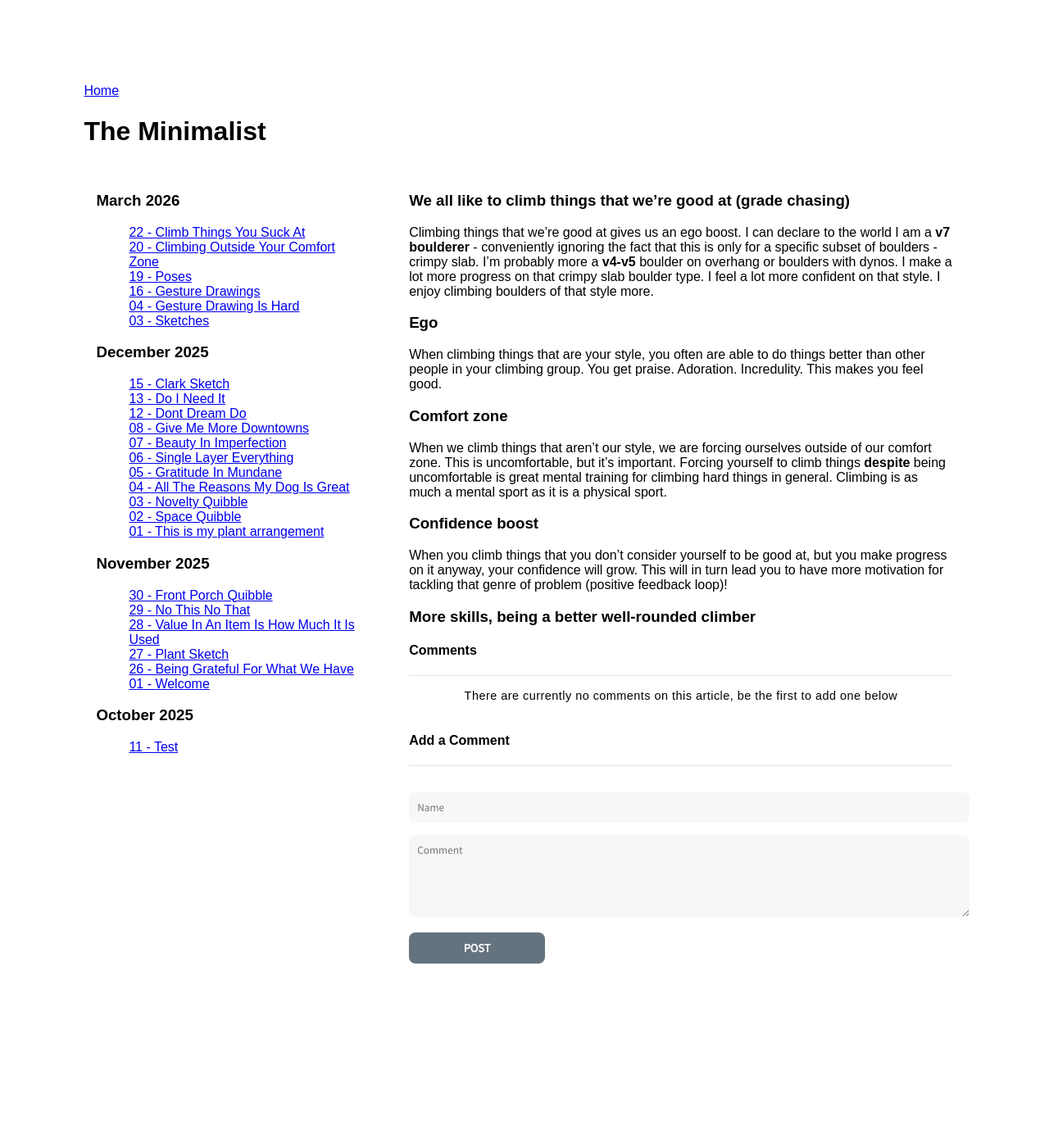
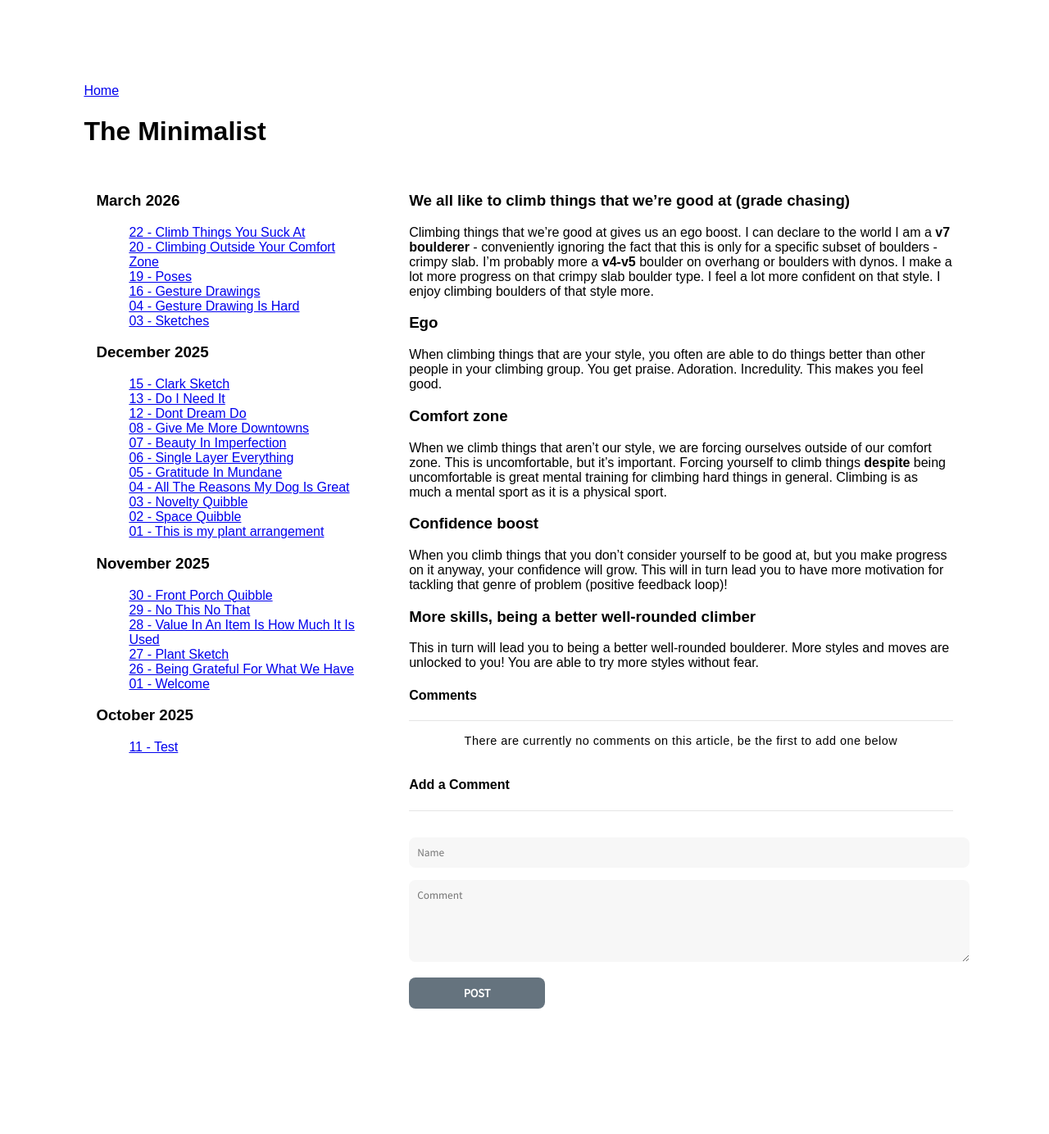
Before and after one commit to heyluney/heyluney.github.io, a Jekyll site: the page built from _posts/Mar_2026/2026-03-22-climb-things-you-suck-at.md, in a window 1280 px wide. Shown: the whole page at 82% size. Built offline with Jekyll 4.4.1, drawn with Linux system fonts in a browser that asks for light colours; some web fonts are replaced; our own code applies the rules of GitHub Pages for plain Markdown files; before the commit the page ends 1329 px from its top, so only the background shows below that.

Commit message:
Update 2026-03-22-climb-things-you-suck-at.md

```diff
--- a/_posts/Mar_2026/2026-03-22-climb-things-you-suck-at.md
+++ b/_posts/Mar_2026/2026-03-22-climb-things-you-suck-at.md
@@ -15,3 +15,4 @@ When we climb things that aren't our style, we are forcing ourselves outside of
 When you climb things that you don't consider yourself to be good at, but you make progress on it anyway, your confidence will grow. This will in turn lead you to have more motivation for tackling that genre of problem (positive feedback loop)!
 
 ### More skills, being a better well-rounded climber
+This in turn will lead you to being a better well-rounded boulderer. More styles and moves are unlocked to you! You are able to try more styles without fear.
```
